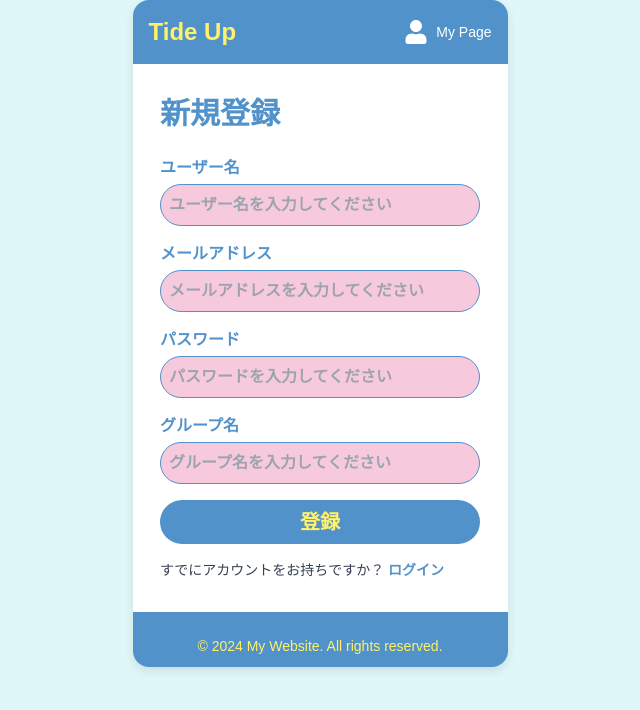
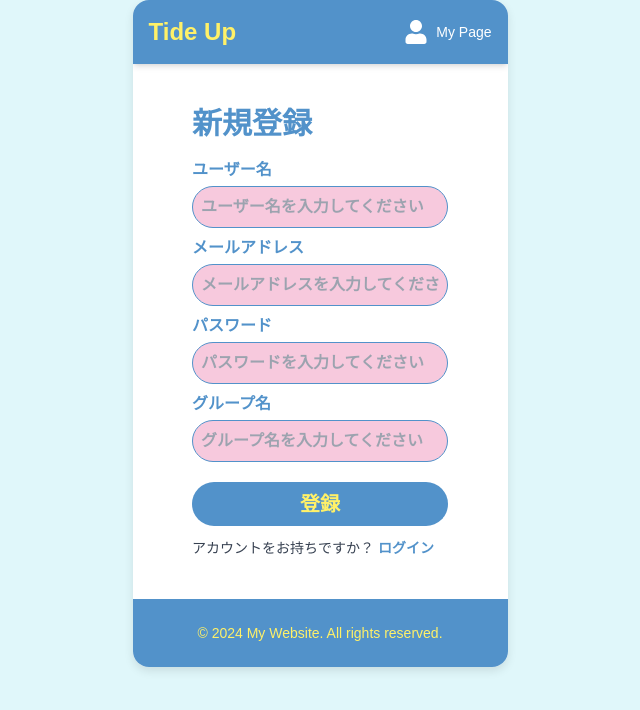
Before and after one commit to ms-engineer-bc24-07/FinalProject_teamD, a Next.js app in the folder frontend/: page /auth/register in a window 1280 px wide. Shown: the top 710 px of the page, without its empty margins (320-960 px from the left). Built offline with nearby package versions, Linux system fonts and the light colour scheme; no server answers.

Commit message:
fix.UIの調整

```diff
--- a/frontend/src/app/invite_accept/page.tsx
+++ b/frontend/src/app/invite_accept/page.tsx
@@ -71,33 +71,33 @@ const InviteAcceptPage = () => {
 
   return (
     <div className="flex flex-col items-center p-6">
-      <h1 className="text-2xl font-bold mb-4">招待を受け入れる</h1>
-      {message && <p className="mb-4 text-gray-700">{message}</p>}
-      {groupName && <p className="mb-4 text-gray-700">グループ名: {groupName}</p>}
+      <h1 className="text-2xl font-bold mb-4 text-customBlue">グループに参加する</h1>
+      {/* {message && <p className="mb-4 text-gray-700">{message}</p>} */}
+      {groupName && <p className="mb-4 font-bold text-customBlue">グループ名: {groupName}</p>}
       <input
         type="text"
         value={userName}
         onChange={(e) => setUserName(e.target.value)}
         placeholder="ユーザー名"
-        className="mb-4 border p-2 w-full max-w-md"
+        className="mb-4 p-2 border border-customBlue rounded-full w-full text-customBlue font-bold bg-customPink focus:ring-2 focus:ring-customBlue focus:outline-none"
       />
       <input
         type="email"
         value={email}
         onChange={(e) => setEmail(e.target.value)}
         placeholder="E-mail"
-        className="mb-4 border p-2 w-full max-w-md"
+        className="mb-4 p-2 border border-customBlue rounded-full w-full text-customBlue font-bold bg-customPink focus:ring-2 focus:ring-customBlue focus:outline-none"
       />
       <input
         type="password"
         value={password}
         onChange={(e) => setPassword(e.target.value)}
         placeholder="パスワード"
-        className="mb-4 border p-2 w-full max-w-md"
+        className="mb-4 p-2 border border-customBlue rounded-full w-full text-customBlue font-bold bg-customPink focus:ring-2 focus:ring-customBlue focus:outline-none"
       />
       <button
         onClick={handleRegister}
-        className="bg-blue-500 text-white px-4 py-2 rounded w-full max-w-md"
+        className="bg-customBlue text-customYellow px-4 py-2 rounded-full w-full text-xl font-bold transform transition-transform duration-150 active:scale-95 active:bg-customBlue-dark hover:bg-customLightblue"
       >
         登録
       </button>
--- a/frontend/src/app/page.tsx
+++ b/frontend/src/app/page.tsx
@@ -112,7 +112,7 @@ const Page = () => {
     <div className="flex-grow p-5 text-center">
       {/* 上部のユーザー情報 */}
       <div className="flex justify-between items-center p-6">
-        <div className="text-lg font-bold text-customBlue">{userName}さん</div>
+        <div className="ml-8 text-3xl font-extrabold text-customBlue">{userName}</div>
         <div className="w-25 h-25">
         {userIcon ? (
           <Image
--- a/frontend/src/features/LoginForm.tsx
+++ b/frontend/src/features/LoginForm.tsx
@@ -77,12 +77,12 @@ const LoginForm = () => {
     <div className="flex flex-col items-center justify-center">
       <form
         onSubmit={handleSubmit}
-        className="bg-white p-8 rounded w-96"
+        className="bg-white p-8 rounded w-80"
       >
         <h1 className="text-3xl font-bold mb-6 text-customBlue">ログイン</h1>
         {error && <p className="text-red-600 text-sm mb-4">{error}</p>}
 
-        <div className="mb-4">
+        <div className="mb-6">
           <label className="block text-base text-customBlue font-bold">
             メールアドレス
           </label>
@@ -96,7 +96,7 @@ const LoginForm = () => {
           />
         </div>
 
-        <div className="mb-4">
+        <div className="mb-6">
           <label className="block text-base text-customBlue font-bold">
             パスワード
           </label>
@@ -105,7 +105,7 @@ const LoginForm = () => {
             name="password"
             value={formData.password}
             onChange={handleChange}
-            className="mt-1 p-2 border border-customBlue rounded-full w-full text-customBlue font-bold bg-customPink focus:ring-2 focus:ring-customBlue focus:outline-none"
+            className="mb-3 p-2 border border-customBlue rounded-full w-full text-customBlue font-bold bg-customPink focus:ring-2 focus:ring-customBlue focus:outline-none"
             placeholder="パスワードを入力してください"
           />
         </div>
@@ -117,9 +117,8 @@ const LoginForm = () => {
           ログイン
         </button>
 
-
-        <p className="text-sm mt-4 text-gray-700">
-          アカウントお持ちではない方はこちらへ{" "}
+        <p className="text-sm mt-3 text-gray-700">
+          アカウントを持っていない方は{" "}
           <a
             href="/auth/register"
             className="text-customBlue font-semibold hover:text-customDarkblue"
@@ -130,6 +129,7 @@ const LoginForm = () => {
       </form>
     </div>
   );
+
 };
 
 export default LoginForm;
--- a/frontend/src/features/RegisterForm.tsx
+++ b/frontend/src/features/RegisterForm.tsx
@@ -69,16 +69,16 @@ const RegisterForm = () => {
   };
 
   return (
-    //min-h-screenを削除
+    // h-screenを削除
     <div className="flex flex-col items-center justify-center">
       <form
         onSubmit={handleSubmit}
-        className="bg-white p-8 rounded shadow-md w-96"
+        className="bg-white p-8 rounded w-80"
       >
-        <h1 className="text-3xl font-bold mb-6 text-customBlue">新規登録</h1>
+        <h1 className="text-3xl font-bold mb-4 text-customBlue">新規登録</h1>
         {error && <p className="text-red-500 text-sm mb-4">{error}</p>}
 
-        <div className="mb-4">
+        <div className="mb-2">
           <label className="block text-base text-customBlue font-bold">
             ユーザー名
           </label>
@@ -92,7 +92,7 @@ const RegisterForm = () => {
           />
         </div>
 
-        <div className="mb-4">
+        <div className="mb-2">
           <label className="block text-base text-customBlue font-bold">
             メールアドレス
           </label>
@@ -106,7 +106,7 @@ const RegisterForm = () => {
           />
         </div>
 
-        <div className="mb-4">
+        <div className="mb-2">
           <label className="block text-base text-customBlue font-bold">
             パスワード
           </label>
@@ -120,7 +120,7 @@ const RegisterForm = () => {
           />
         </div>
 
-        <div className="mb-4">
+        <div className="mb-2">
           <label className="block text-base text-customBlue font-bold">
             グループ名
           </label>
@@ -129,7 +129,7 @@ const RegisterForm = () => {
             name="groupName"
             value={formData.groupName}
             onChange={handleChange}
-            className="mt-1 p-2 border border-customBlue rounded-full w-full text-customBlue font-bold bg-customPink focus:ring-2 focus:ring-customBlue focus:outline-none"
+            className="mt-1 mb-3 p-2 border border-customBlue rounded-full w-full text-customBlue font-bold bg-customPink focus:ring-2 focus:ring-customBlue focus:outline-none"
             placeholder="グループ名を入力してください"
           />
         </div>
@@ -140,8 +140,9 @@ const RegisterForm = () => {
         >
           登録
         </button>
-        <p className="text-sm mt-4 text-gray-700">
-          すでにアカウントをお持ちですか？{" "}
+
+        <p className="text-sm mt-3 text-gray-700">
+          アカウントをお持ちですか？{" "}
           <a
             href="/auth/login"
             className="text-customBlue font-semibold hover:text-customDarkblue"
@@ -152,6 +153,7 @@ const RegisterForm = () => {
       </form>
     </div>
   );
+
 };
 
 export default RegisterForm;
```
